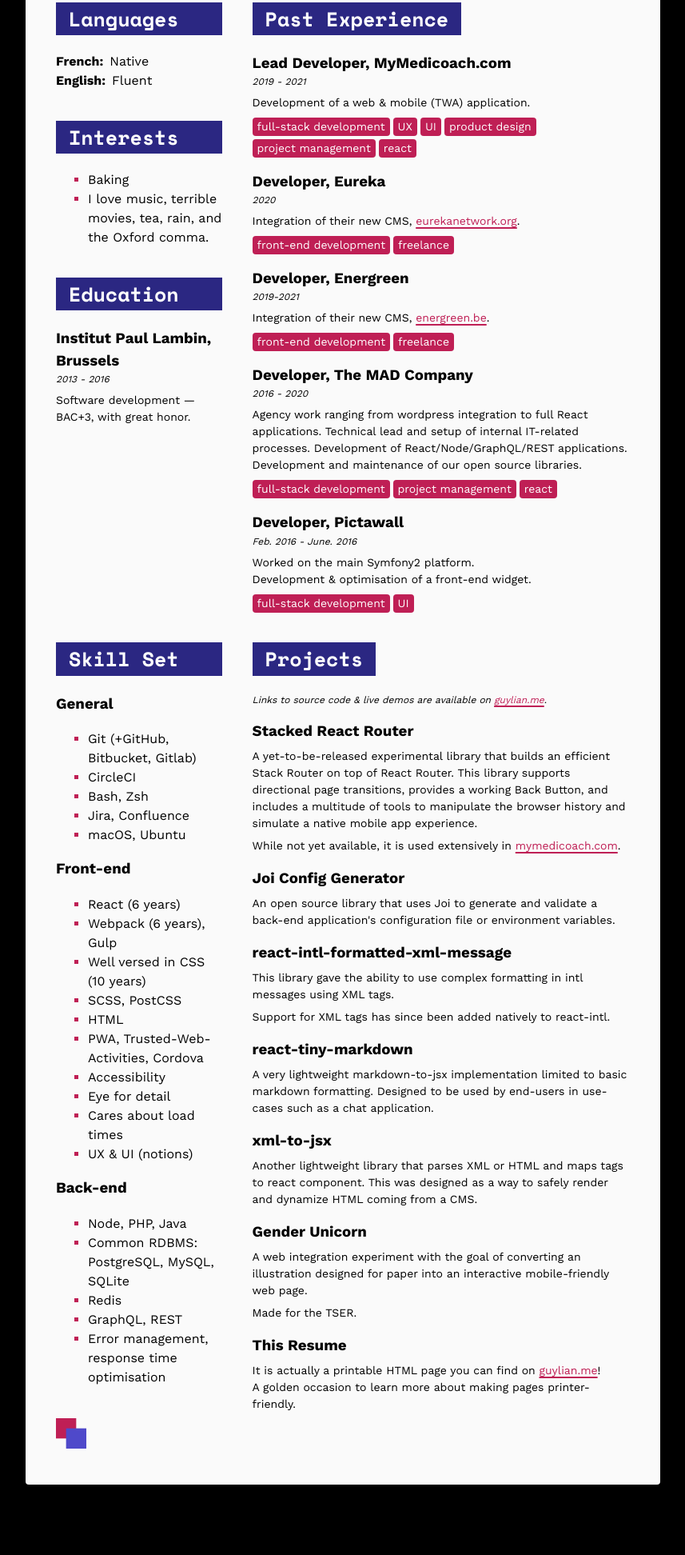
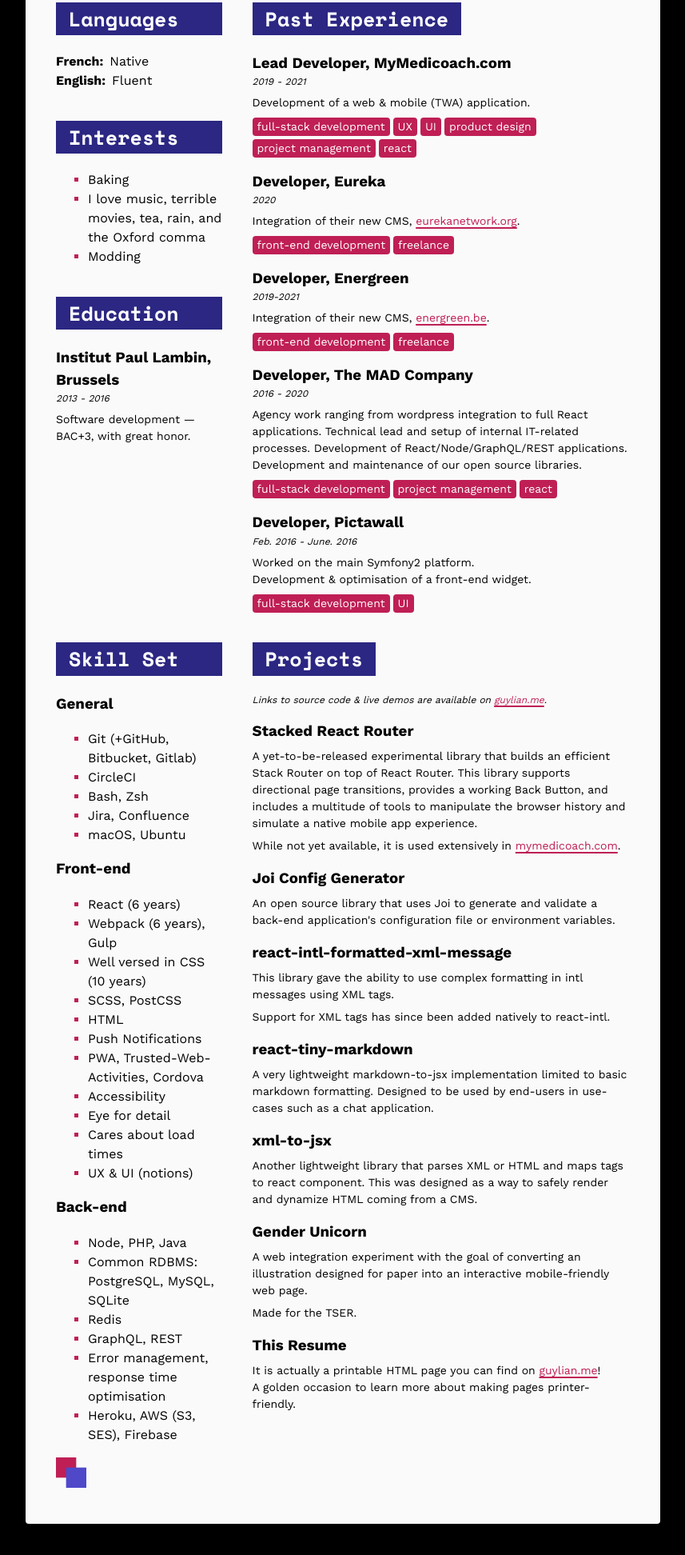
Before and after one commit to ephys/ephys.github.io, a Gatsby site: page /resume in a window 1280 px wide. Shown: the part 468-2412 px from the top of the page at 80% size, without its empty margins (211-1068 px from the left). Before the commit the page ends 2388 px from the top, so only its background shows below. Built offline with nearby package versions, Linux system fonts and the light colour scheme; Gatsby itself is replaced by a stand-in of ours.

Commit message:
feat: update resume & tweak picture

```diff
--- a/src/pages/resume.tsx
+++ b/src/pages/resume.tsx
@@ -52,7 +52,8 @@
                 <h2>Interests</h2>
                 <ul>
                   <li>Baking</li>
-                  <li>I love music, terrible movies, tea, rain, and the Oxford comma.</li>
+                  <li>I love music, terrible movies, tea, rain, and the Oxford comma</li>
+                  <li>Modding</li>
                 </ul>
               </div>
               <div className={classNames(css.section, css.experience)}>
@@ -148,6 +149,7 @@
                   <li>Well versed in CSS (10 years)</li>
                   <li>SCSS, PostCSS</li>
                   <li>HTML</li>
+                  <li>Push Notifications</li>
                   <li>PWA, Trusted-Web-Activities, Cordova</li>
                   <li>Accessibility</li>
                   <li>Eye for detail</li>
@@ -161,6 +163,7 @@
                   <li>Redis</li>
                   <li>GraphQL, REST</li>
                   <li>Error management, response time optimisation</li>
+                  <li>Heroku, AWS (S3, SES), Firebase</li>
                 </ul>
               </div>
             </div>
```
Also changed, not shown: src/resources/photo-558w.jpg, 1 other file.
